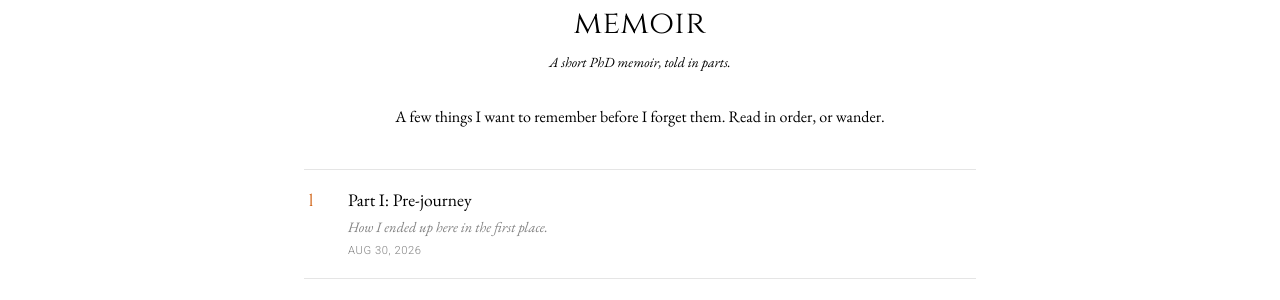
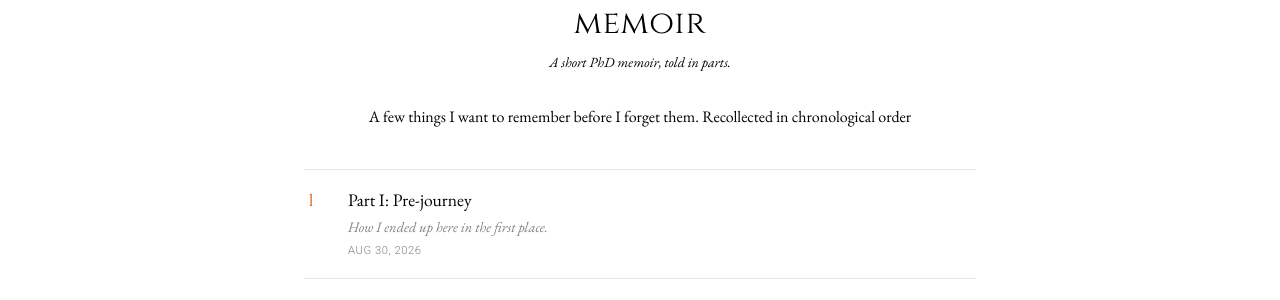
Before and after one commit to iammia0o/iammia0o.github.io, a Jekyll site: the page built from _series/counting-your-blessings.md, in a window 1280 px wide. Shown: the part 163-463 px from the top of the page. Built offline with Jekyll 4.4.1, drawn with Linux system fonts in a browser that asks for light colours; comment, search, counter and statistics services are not loaded; a style sheet for code colours, icons or effects is not loaded.

```diff
--- a/_series/counting-your-blessings.md
+++ b/_series/counting-your-blessings.md
@@ -7,4 +7,4 @@ img: assets/img/5.jpg
 date: 2026-08-30
 ---
 
-A few things I want to remember before I forget them. Read in order, or wander.
+A few things I want to remember before I forget them. Recollected in chronological order
```
Also changed, not shown: _writings/2026-08-30-blessings-1-the-offer.md (+1 -1 lines).
